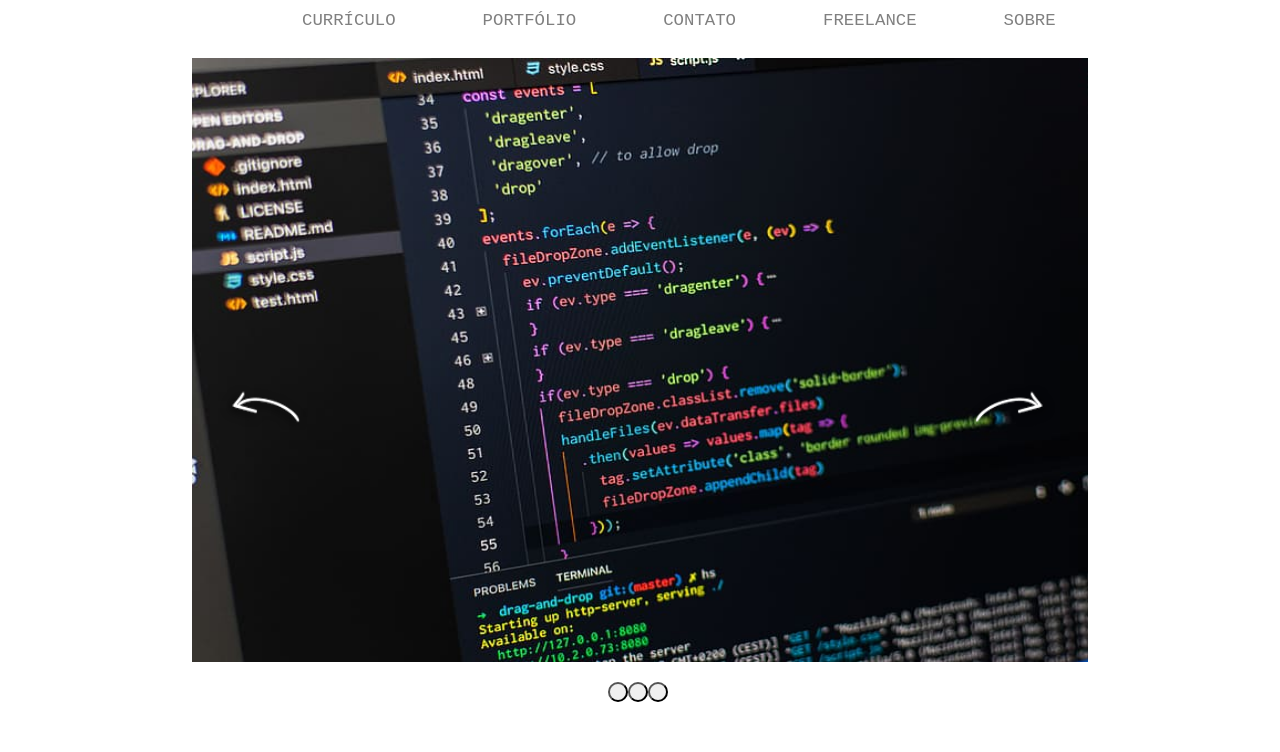
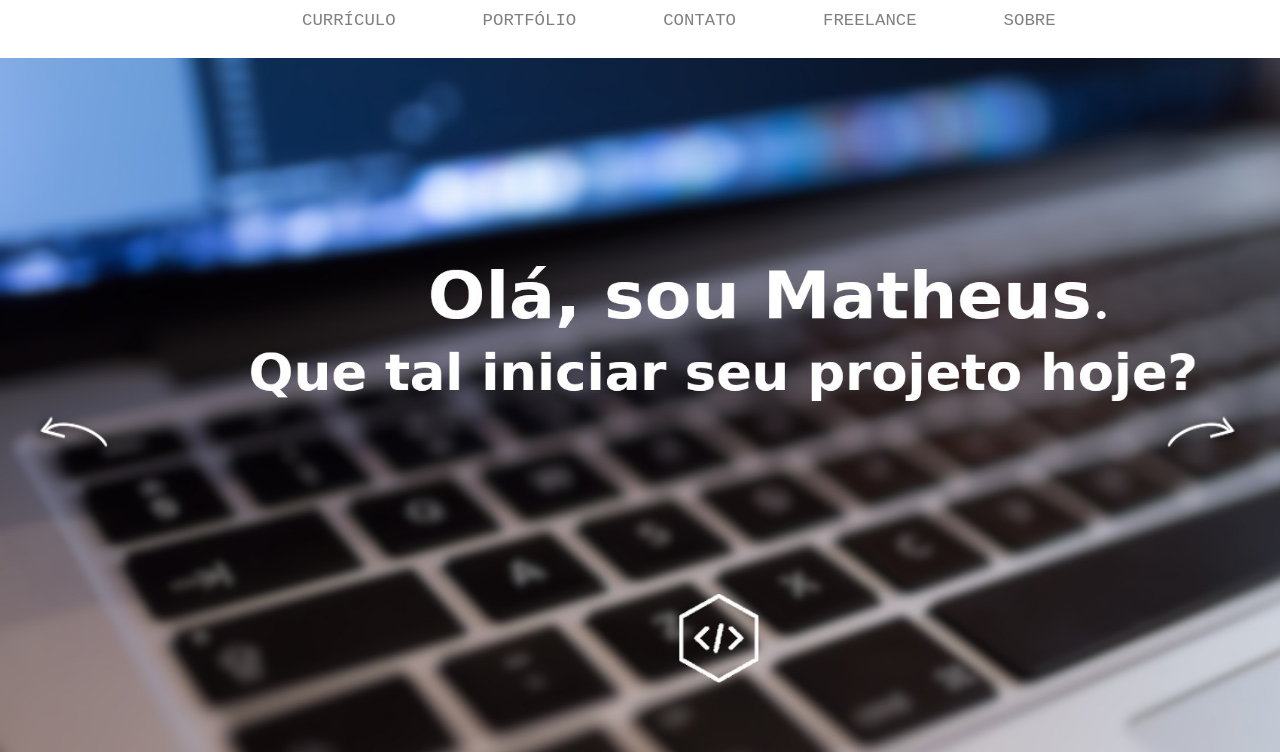
Before and after one commit to MatheusCoxxxta/portfolio, a plain HTML site: page index.html in a window 1280 px wide. Shown: the part 77-829 px from the top of the page. Before the commit the page ends 800 px from the top, so only its background shows below. Drawn offline with nearby package versions, Linux system fonts and the light colour scheme.

Commit message:
Subindo alteração no slider

```diff
--- a/css/style.css
+++ b/css/style.css
@@ -28,12 +28,12 @@ body
     margin: 0;
     float: left;
 }
-.titulo img
+.titulo img /* propriedades de imagem no titulo */
 {
     width: 400px;
     margin: 0;
 }
-.icons
+.icons /* icones */
 {
    width: 50%;
    height: 100%;
@@ -113,27 +113,27 @@ body
     font-size: 13pt;
 }
 
-.grid_content
+.grid_content /* grid de conteudo da pagina */
 {
     background-color: white;
     width: 100%;
     height: auto;
 }
 
-.content
+.content /* grid de width 70% para o conteudo */
 {
-    width: 70%;
+    width: 100%;
     height: auto;
     margin: 0 auto;
 }
 
-.content img
+.content img /* propriedades de imagem no conteudo */
 {
-    width: 1008px;
-    height: 604px;
+    width: 1440px;
+    height: 694px;
 }
 
-button.slick-prev
+button.slick-prev /* botão previously */
 {
     display: inline-block;
     font-size: 0px;
@@ -148,7 +148,7 @@ button.slick-prev
     z-index: 9;
 }
 
-button.slick-next
+button.slick-next /* botão next */
 {
     display: inline-block;
     font-size: 0px;
@@ -163,13 +163,13 @@ button.slick-next
     z-index: 9;
 }
 
-ul.slick-dots li
+ul.slick-dots li /* dots inline */
 {
     list-style: none;
     display: inline;
 }
 
-.slick-dots li button
+.slick-dots li button /* propriedades botão dos dots */
 {
     border-radius: 50%;
     font-size: 0;
@@ -177,7 +177,7 @@ ul.slick-dots li
     height: 20px;
 }
 
-.slick-dots
+.slick-dots /* posição dos dots */
 {
     position: relative;
     left: 42%;
--- a/index.html
+++ b/index.html
@@ -41,9 +41,9 @@
     <div class="grid_content">
         <div class="content">
             <div class="carrossel">
-                <div> <img src="imagens/coding.jpeg" alt=""> </div>
-                <div> <img src="imagens/pc.jpeg" alt=""> </div>
-                <div> <img src="imagens/code.jpg" alt=""> </div>
+                <div> <img src="imagens/capa2.jpg" alt=""> </div>
+                <div> <img src="imagens/capa2.jpg" alt=""> </div>
+                <div> <img src="imagens/capa2.jpg" alt=""> </div>
               </div>
         </div>
     </div>
--- a/js/main.js
+++ b/js/main.js
@@ -1,5 +1,6 @@
 $('.carrossel').slick({
-    dots: true,
+    speed: 900,
+    dots: false,
     autoplay: true,
-    autoplaySpeed: 2000,
+    autoplaySpeed: 3100,
 });
```
